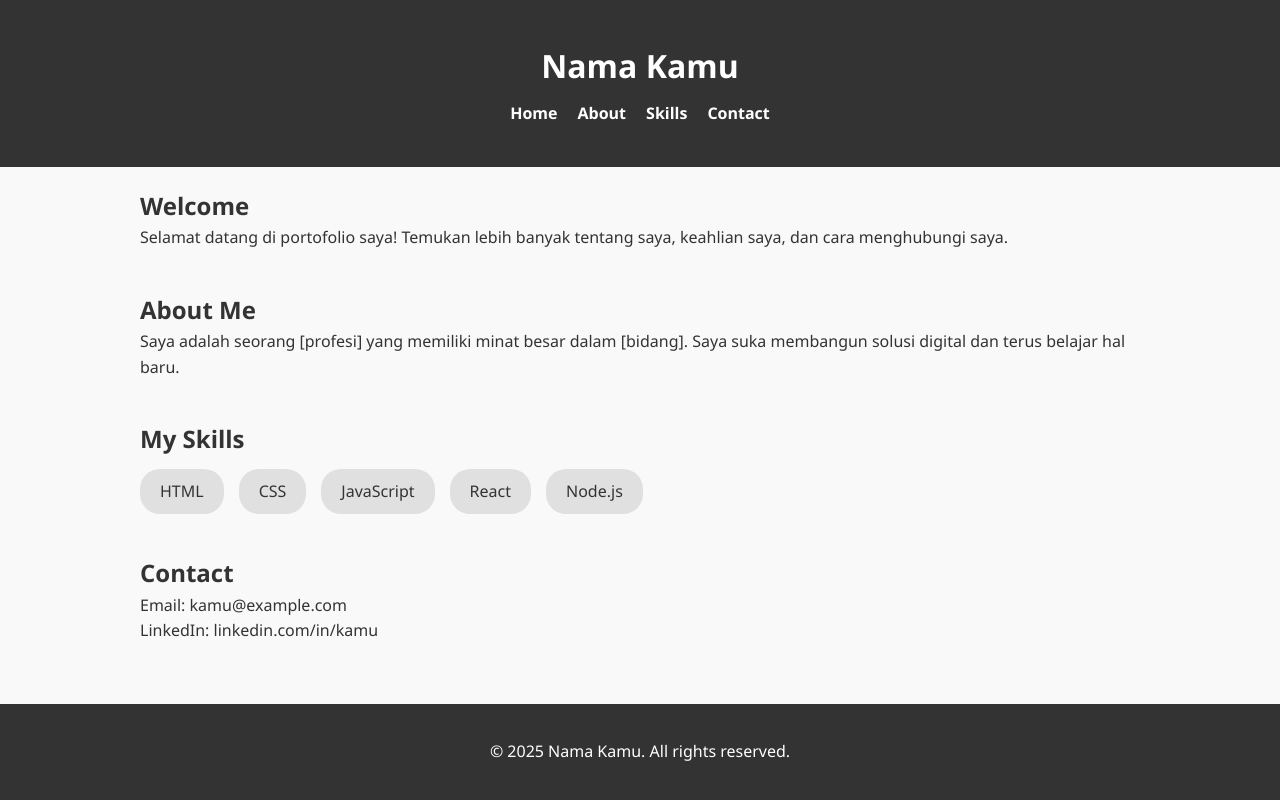
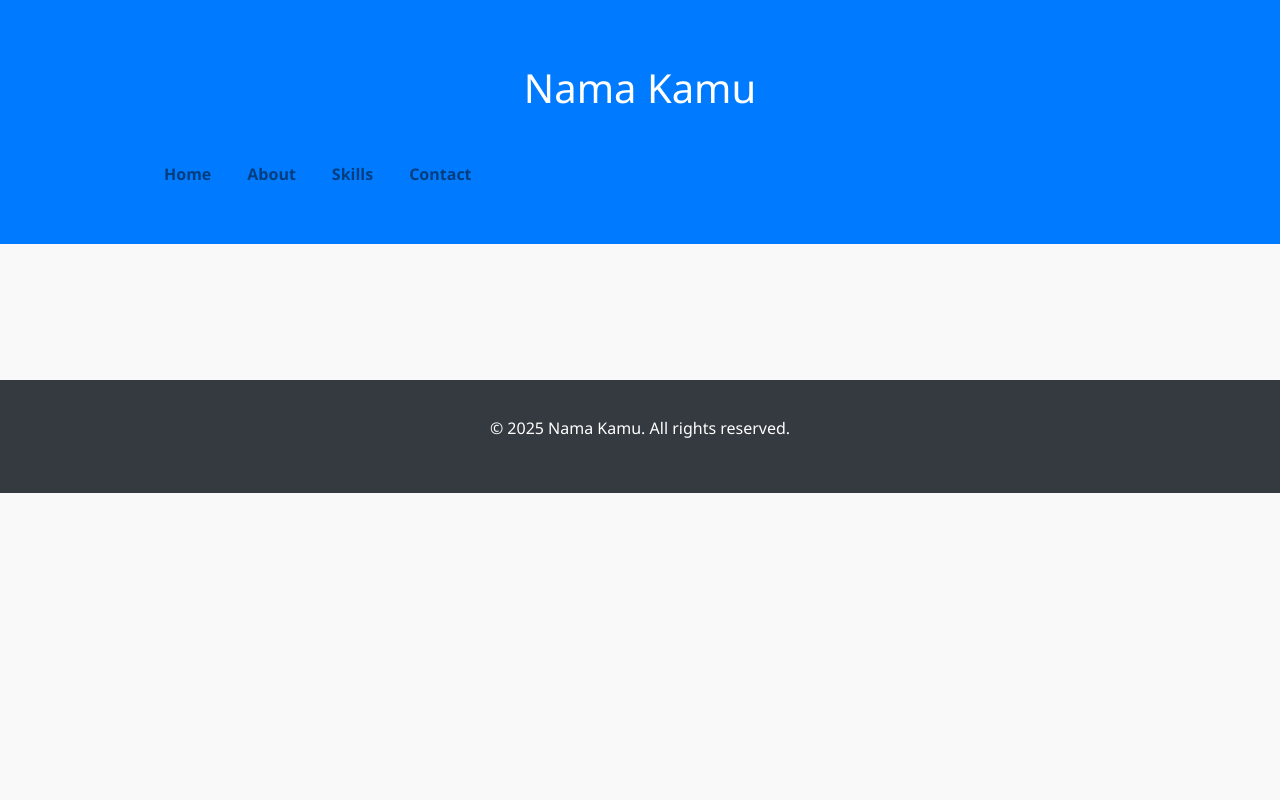
Before and after one commit to dimasardana123/dimas.github, a plain HTML site: page index.html in a window 1280 px wide. Drawn offline with nearby package versions, Linux system fonts and the light colour scheme.

Commit message:
Update index.html

```diff
--- a/index.html
+++ b/index.html
@@ -3,35 +3,48 @@
 <head>
     <meta charset="UTF-8" />
     <meta name="viewport" content="width=device-width, initial-scale=1.0"/>
+    <meta name="description" content="Portfolio of Nama Kamu, showcasing skills and projects." />
+    <meta name="keywords" content="portfolio, web development, skills, contact" />
     <title>My Portfolio</title>
+    <link rel="stylesheet" href="https://stackpath.bootstrapcdn.com/bootstrap/4.5.2/css/bootstrap.min.css" />
     <link rel="stylesheet" href="css/style.css" />
 </head>
 <body>
-    <header>
+    <header class="bg-primary text-white">
         <div class="container">
-            <h1>Nama Kamu</h1>
-            <nav>
-                <ul>
-                    <li><a href="#home">Home</a></li>
-                    <li><a href="#about">About</a></li>
-                    <li><a href="#skills">Skills</a></li>
-                    <li><a href="#contact">Contact</a></li>
-                </ul>
+            <h1 class="py-4">Nama Kamu</h1>
+            <nav class="navbar navbar-expand-lg navbar-light">
+                <button class="navbar-toggler" type="button" data-toggle="collapse" data-target="#navbarNav" aria-controls="navbarNav" aria-expanded="false" aria-label="Toggle navigation">
+                    <span class="navbar-toggler-icon"></span>
+                </button>
+                <div class="collapse navbar-collapse" id="navbarNav">
+                    <ul class="navbar-nav">
+                        <li class="nav-item"><a class="nav-link" href="#home">Home</a></li>
+                        <li class="nav-item"><a class="nav-link" href="#about">About</a></li>
+                        <li class="nav-item"><a class="nav-link" href="#skills">Skills</a></li>
+                        <li class="nav-item"><a class="nav-link" href="#contact">Contact</a></li>
+                    </ul>
+                </div>
             </nav>
         </div>
     </header>
 
-    <div id="home" include-html="sections/home.html"></div>
-    <div id="about" include-html="sections/about.html"></div>
-    <div id="skills" include-html="sections/skills.html"></div>
-    <div id="contact" include-html="sections/contact.html"></div>
+    <main class="container my-5">
+        <div id="home" class="section"></div>
+        <div id="about" class="section"></div>
+        <div id="skills" class="section"></div>
+        <div id="contact" class="section"></div>
+    </main>
 
-    <footer>
+    <footer class="bg-dark text-white text-center py-3">
         <div class="container">
             <p>&copy; 2025 Nama Kamu. All rights reserved.</p>
         </div>
     </footer>
 
+    <script src="https://code.jquery.com/jquery-3.5.1.slim.min.js"></script>
+    <script src="https://cdn.jsdelivr.net/npm/@popperjs/core@2.9.2/dist/umd/popper.min.js"></script>
+    <script src="https://stackpath.bootstrapcdn.com/bootstrap/4.5.2/js/bootstrap.min.js"></script>
     <script src="js/include.js"></script>
 </body>
 </html>
```
